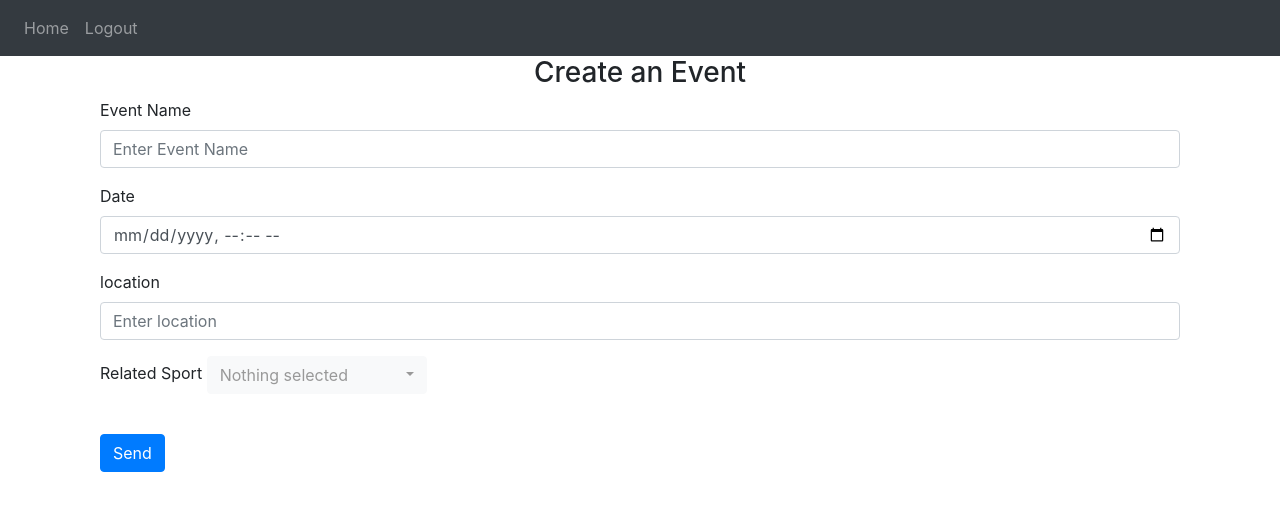
After one commit to bounswe/2021SpringGroup6, a Flask app: page /create_event/ in a window 1280 px wide. The commit adds this page. Shown: the top 511 px of the page. Run offline with Flask 2, Linux system fonts and the light colour scheme; a user stored in the database is signed in; data that the repository does not hold is empty; some libraries are stand-ins or nearby versions.

Commit message:
Create Event Front-end
Create event form created with dropdown.
For dropdown with text filter bootstrap-select added.

```diff
--- a/practice-app/website/templates/base.html
+++ b/practice-app/website/templates/base.html
@@ -13,6 +13,11 @@
       rel="stylesheet"
       href="https://stackpath.bootstrapcdn.com/font-awesome/4.7.0/css/font-awesome.min.css"
       crossorigin="anonymous"
+    />
+    <!-- Latest compiled and minified CSS -->
+    <link
+      rel="stylesheet"
+      href="https://cdn.jsdelivr.net/npm/bootstrap-select@1.13.14/dist/css/bootstrap-select.min.css"
     />
 
     <title>{% block title %}Home{% endblock %}</title>
@@ -40,10 +45,9 @@
       </div>
     </nav>
 
-    {% with messages = get_flashed_messages(with_categories=true) %}
-    {% if messages %}
-    {% for category, message in messages %}
-    {% if category == 'error' %}
+    {% with messages = get_flashed_messages(with_categories=true) %} {% if
+    messages %} {% for category, message in messages %} {% if category ==
+    'error' %}
 
     <div class="alert alert-danger alter-dismissable fade show" role="alert">
       {{ message }}
@@ -81,5 +85,8 @@
       type="text/javascript"
       src="{{ url_for('static', filename='index.js') }}"
     ></script>
+
+    <!-- Latest compiled and minified JavaScript -->
+    <script src="https://cdn.jsdelivr.net/npm/bootstrap-select@1.13.14/dist/js/bootstrap-select.min.js"></script>
   </body>
 </html>
--- /dev/null
+++ b/practice-app/website/templates/create_event.html
@@ -0,0 +1,58 @@
+{% extends 'base.html' %} {% block title %} Create An Event {% endblock %} {%
+block content %}
+<div class="container" style="height: 100%">
+  <div class="row align-items-center h-100">
+    <div class="col-sm">
+      <form method="POST">
+        <h3 align="center">Create an Event</h3>
+        <div class="form-group">
+          <label for="name">Event Name</label>
+          <input
+            type="text"
+            class="form-control"
+            id="name"
+            name="name"
+            placeholder="Enter Event Name"
+            required
+          />
+        </div>
+
+        <div class="form-group">
+          <label for="date">Date</label>
+          <input
+            type="datetime-local"
+            class="form-control"
+            id="date"
+            name="date"
+            placeholder="Enter date"
+          />
+        </div>
+        <div class="form-group">
+          <label for="location">location</label>
+          <input
+            type="text"
+            class="form-control"
+            id="location"
+            name="location"
+            placeholder="Enter location"
+            required
+          />
+        </div>
+
+        <div class="form-group">
+          <label for="sport">Related Sport </label>
+          <select class="selectpicker" name="sport" data-live-search="true">
+            {%for sport_id in sports.keys()%}
+            <option value="{{ sport_id }}" data-tokens="{{sport_id}}">
+              {{sports[sport_id]}}
+            </option>
+            {%endfor%}
+          </select>
+        </div>
+        <br />
+        <button type="submit" class="btn btn-primary">Send</button>
+      </form>
+    </div>
+  </div>
+</div>
+{% endblock %}
--- a/practice-app/website/views.py
+++ b/practice-app/website/views.py
@@ -1,5 +1,6 @@
 from flask import Blueprint, render_template
 from flask_login import login_required, current_user
+import requests
 
 views = Blueprint('views', __name__)
 
@@ -7,3 +8,25 @@ views = Blueprint('views', __name__)
 @login_required
 def home():
     return render_template("home.html", user=current_user)
+
+
+def get_sport_names():
+    uri = 'https://www.thesportsdb.com/api/v1/json/1/all_sports.php'
+
+    r = requests.get(uri)
+
+    result = r.json()
+
+    sports={}
+
+    for sport in result['sports']:
+        sports[sport['idSport']] = sport['strSport']
+    return sports
+
+
+
+@views.route('create_event/')
+@login_required
+def create_event():
+    sports = get_sport_names()
+    return render_template("create_event.html", user= current_user, sports=sports)
```
